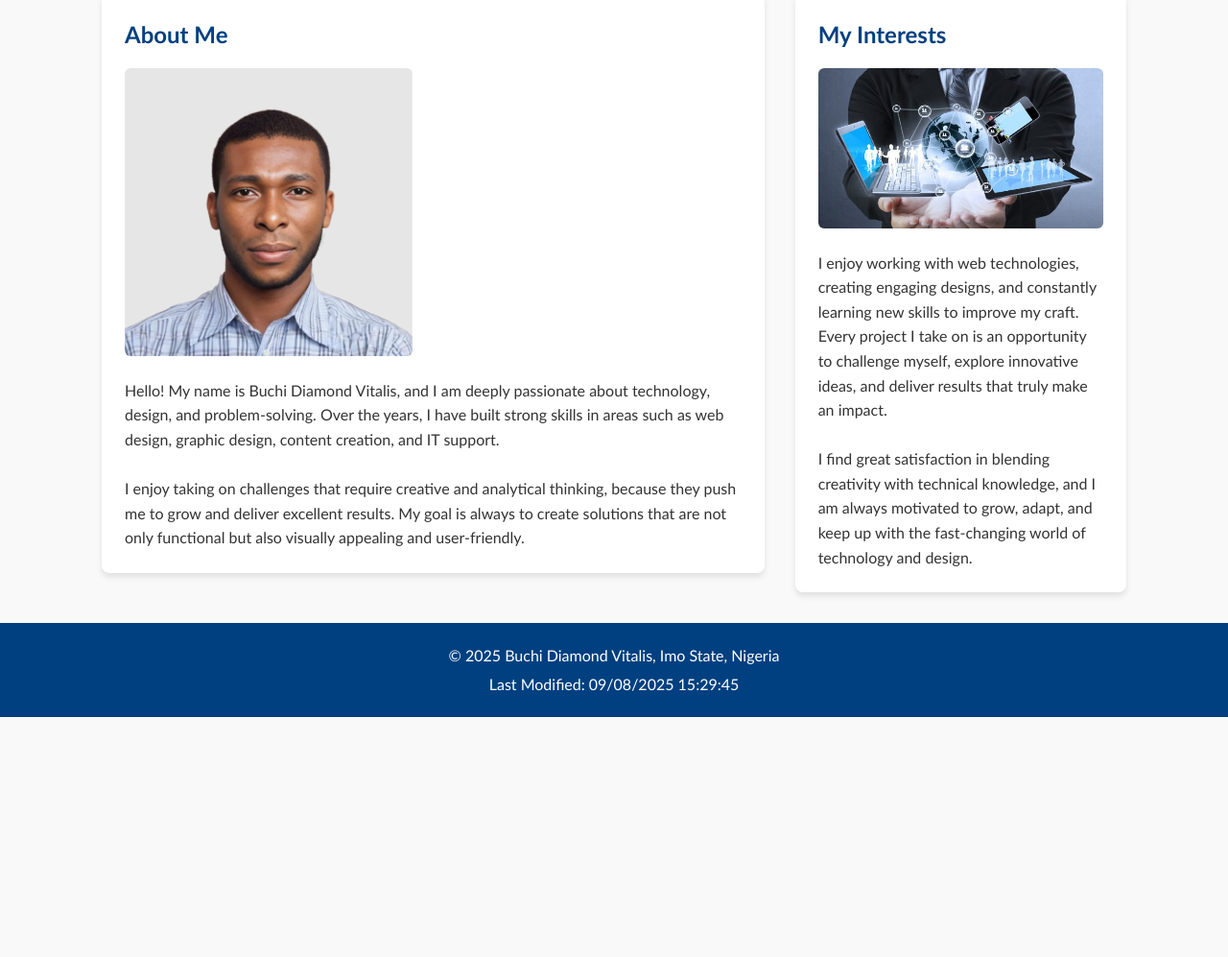
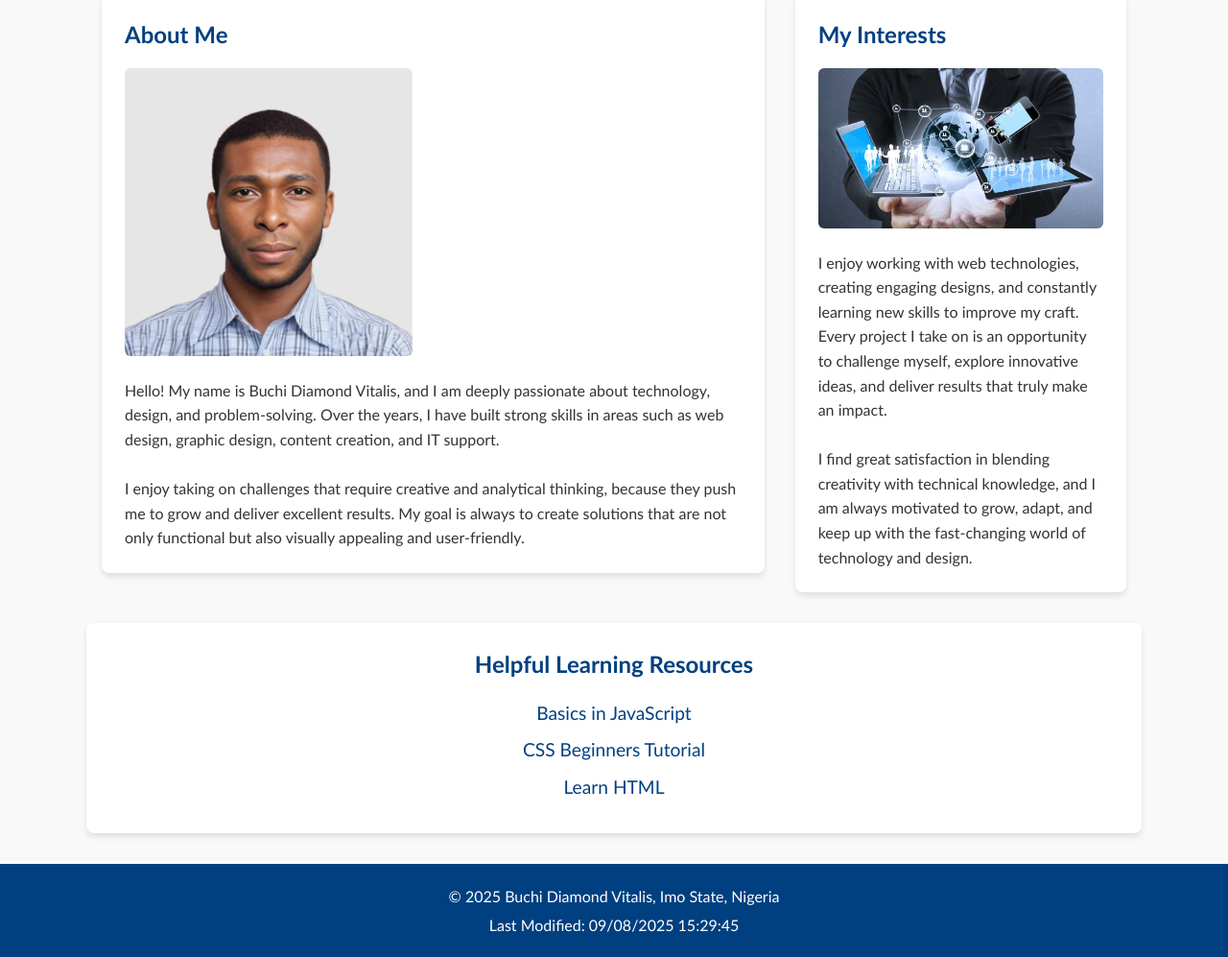
Before and after one commit to BuchiMond/wdd131, a plain HTML site: page index.html in a window 1280 px wide. Shown: the part 273-1270 px from the top of the page at 96% size. Before the commit the page ends 1020 px from the top, so only its background shows below. Drawn offline with Linux system fonts and the light colour scheme.

Commit message:
Adjustments

```diff
--- a/index.html
+++ b/index.html
@@ -7,6 +7,7 @@
     <title>WDD 131 - Dynamic Web Fundamentals - Buchi Diamond Vitalis</title>
     <meta name="description"
         content="WDD 131 - Dynamic Web Fundamentals - Buchi Diamond Vitalis - Telling about myself.">
+    <meta name="author" content="Buchi Diamond Vitalis">
 
     <link rel="preconnect" href="https://fonts.googleapis.com">
     <link rel="preconnect" href="https://fonts.gstatic.com" crossorigin>
@@ -61,6 +62,15 @@
         </div>
     </main>
 
+    <!-- Extra Links Section -->
+    <section class="external-links">
+        <h2>Helpful Learning Resources</h2>
+        <ul>
+            <li><a href="https://www.youtube.com/watch?v=W6NZfCO5SIk" target="_blank">Basics in JavaScript</a></li>
+            <li><a href="https://www.youtube.com/watch?v=OXGznpKZ_sA" target="_blank">CSS Beginners Tutorial</a></li>
+            <li><a href="https://www.youtube.com/watch?v=pQN-pnXPaVg" target="_blank">Learn HTML</a></li>
+        </ul>
+    </section>
 
     <footer>
         <p>
--- a/styles/base.css
+++ b/styles/base.css
@@ -114,3 +114,40 @@ footer p {
         grid-template-columns: 1fr;
     }
 }
+
+/* External links section */
+.external-links {
+    max-width: 1100px;
+    margin: 2rem auto;
+    padding: 1.5rem;
+    background-color: #fff;
+    border-radius: 8px;
+    box-shadow: 0 4px 6px rgba(0, 0, 0, 0.1);
+    text-align: center;
+}
+
+.external-links h2 {
+    color: #004080;
+    margin-bottom: 1rem;
+}
+
+.external-links ul {
+    list-style: none;
+    padding: 0;
+}
+
+.external-links li {
+    margin: 0.5rem 0;
+}
+
+.external-links a {
+    color: #004080;
+    text-decoration: none;
+    font-weight: 500;
+    font-size: 1.2rem;
+    transition: color 0.3s ease-in-out;
+}
+
+.external-links a:hover {
+    color: #ff6600;
+}
```
